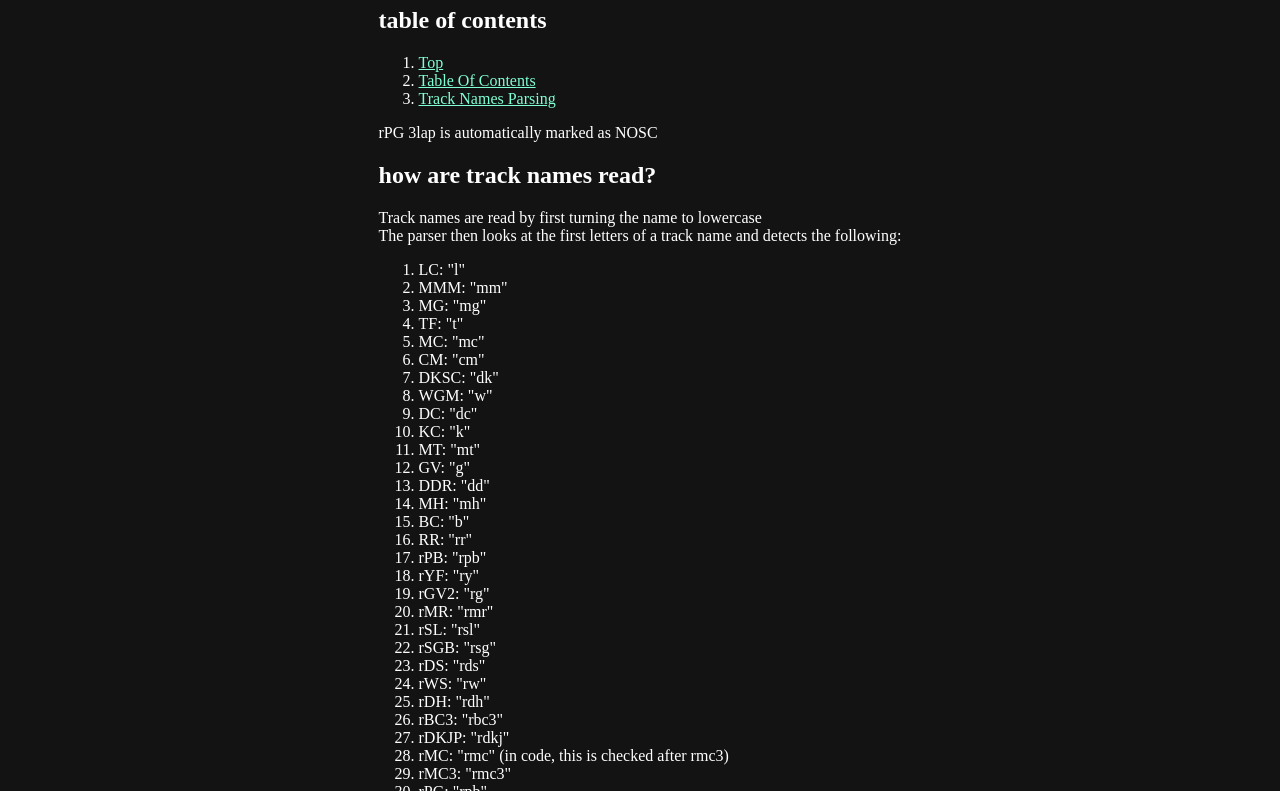
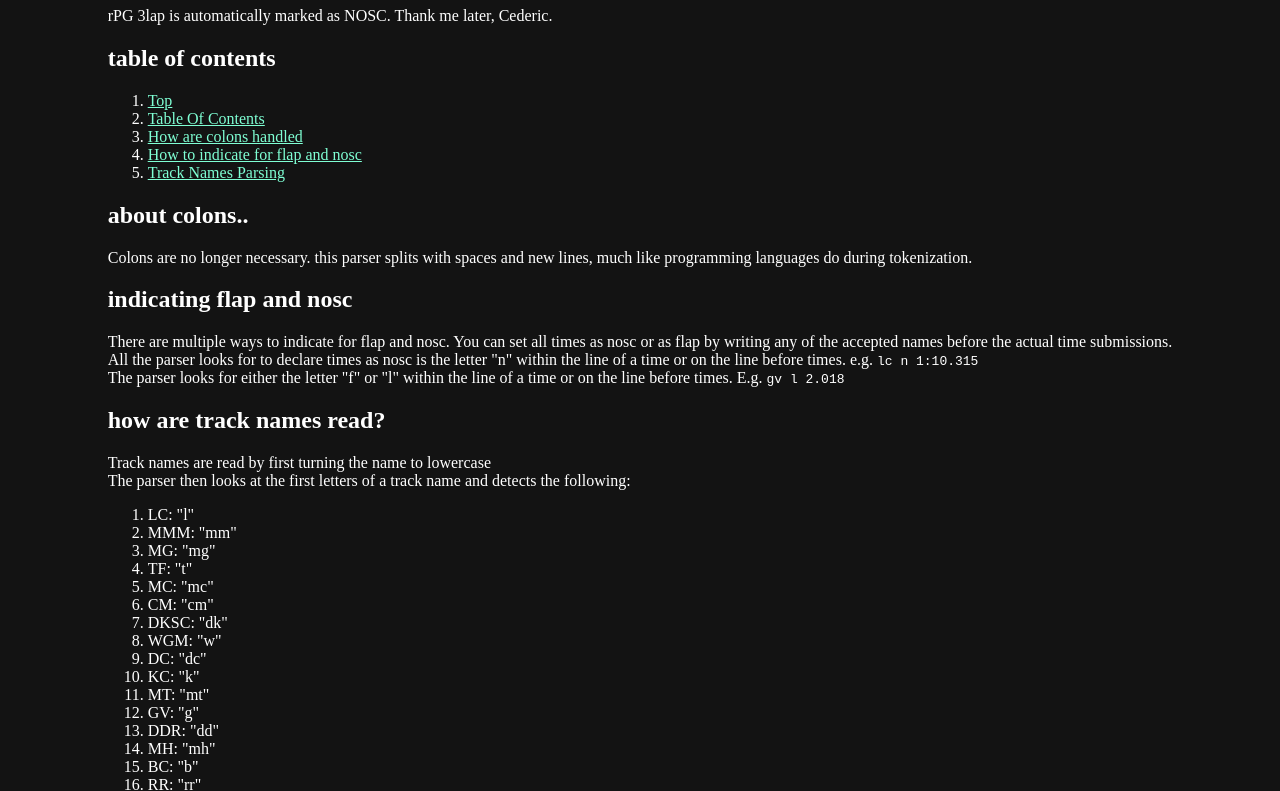
Before and after one commit to FallBackITA27/online-tooling, a plain HTML site: page mkwpp-parser/index.html in a window 1280 px wide. Shown: the part 308-1099 px from the top of the page. Drawn offline with Linux system fonts and the light colour scheme; no server answers.

Commit message:
instruction booklet

```diff
--- a/mkwpp-parser/index.html
+++ b/mkwpp-parser/index.html
@@ -17,14 +17,24 @@
         <div>
             <div id="info"></div>
             <h1>info</h1>
+            <p>rPG 3lap is automatically marked as NOSC. Thank me later, Cederic.</p>
             <div id="table_of_contents"></div>
             <h2>table of contents</h2>
             <ol>
                 <li><a href="#info">Top</a></li>
                 <li><a href="#table_of_contents">Table Of Contents</a></li>
+                <li><a href="#about_colons">How are colons handled</a></li>
+                <li><a href="#indicating_flap_and_nosc">How to indicate for flap and nosc</a></li>
                 <li><a href="#how_are_track_names_read?">Track Names Parsing</a></li>
             </ol>
-            <p>rPG 3lap is automatically marked as NOSC</p>
+            <div id="about_colons"></div>
+            <h2>about colons..</h2>
+            <p>Colons are no longer necessary. this parser splits with spaces and new lines, much like programming languages do during tokenization.</p>
+            <div id="indicating_flap_and_nosc"></div>
+            <h2>indicating flap and nosc</h2>
+            <p>There are multiple ways to indicate for flap and nosc. You can set all times as nosc or as flap by writing any of the accepted names before the actual time submissions.</p>
+            <p>All the parser looks for to declare times as nosc is the letter "n" within the line of a time or on the line before times. e.g. <code>lc n 1:10.315</code></p>
+            <p>The parser looks for either the letter "f" or "l" within the line of a time or on the line before times. E.g. <code>gv l 2.018</code></p>
             <div id="how_are_track_names_read?"></div>
             <h2>how are track names read?</h2>
             <p>Track names are read by first turning the name to lowercase</p>
```
